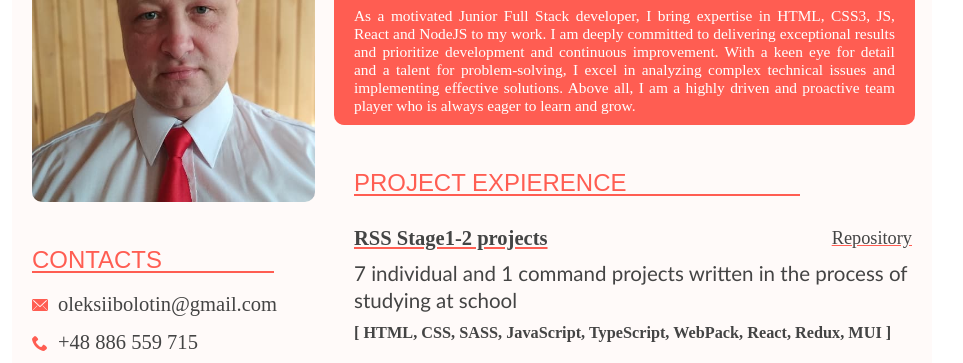
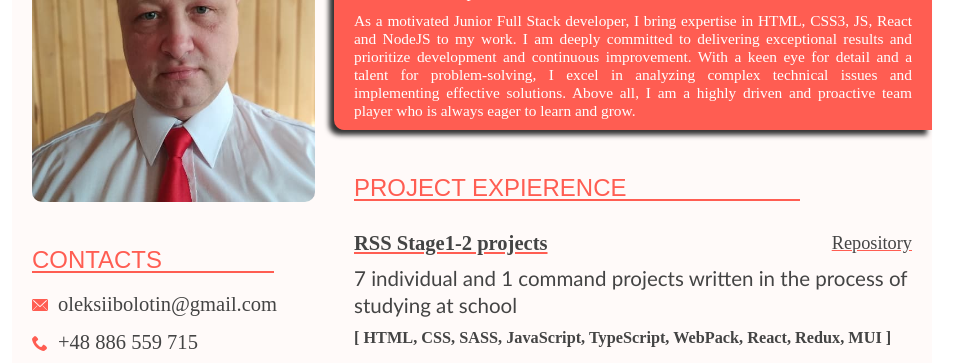
Before and after one commit to BolotinAlexey/resume_elektryk, a plain HTML site: page index.html in a window 1280 px wide. Shown: the part 98-461 px from the top of the page, without its empty margins (168-1131 px from the left). Drawn offline with Linux system fonts and the light colour scheme; a web font is replaced by a local one.

Commit message:
fix: come back

```diff
--- a/style.css
+++ b/style.css
@@ -219,17 +219,16 @@ p {
 
 .introduce {
   position: relative;
-  padding: 5px 20px 10px;
-  margin-right: 1rem;
+  padding: 10px 20px;
   color: var(--second-color);
   background-color: var(--accent-color);
-  border-radius: 10px;
-  /* -webkit-box-shadow: -5px 5px 5px rgba(0, 0, 0, 0.8);
+  border-radius: 10px 0 0 10px;
+  -webkit-box-shadow: -5px 5px 5px rgba(0, 0, 0, 0.8);
   -moz-box-shadow: -5px 5px 5px rgba(0, 0, 0, 0.8);
-  box-shadow: -5px 5px 5px rgba(0, 0, 0, 0.8); */
+  box-shadow: -5px 5px 5px rgba(0, 0, 0, 0.8);
 }
 
-/* .introduce:before {
+.introduce:before {
   content: "";
   position: absolute;
   top: 0;
@@ -239,11 +238,11 @@ p {
   border-top: 30px solid rgb(255, 250, 250);
   border-right: 30px solid rgb(255, 250, 250);
   border-bottom: 30px solid;
-  border-left: 30px solid;
+  border-left: 30px solid; /*Set to background color, not transparent!*/
   -webkit-box-shadow: -7px 7px 7px rgba(0, 0, 0, 0.3);
   -moz-box-shadow: -7px 7px 7px rgba(0, 0, 0, 0.3);
   box-shadow: -7px 7px 7px rgba(0, 0, 0, 0.3);
-} */
+}
 
 .introduce > h1 {
   font-size: 2.7rem;
@@ -267,7 +266,7 @@ p {
 
 /* Project expierence */
 .projects__list {
-  /* max-height: 70vh; */
+  max-height: 73vh;
   overflow-y: auto;
   padding: 0;
 }
```
